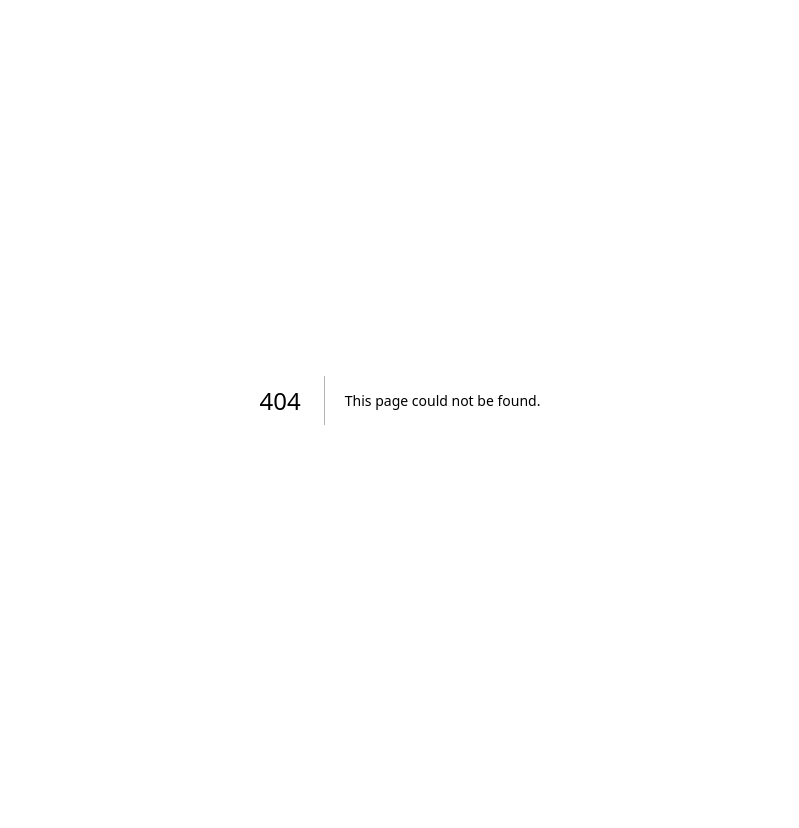
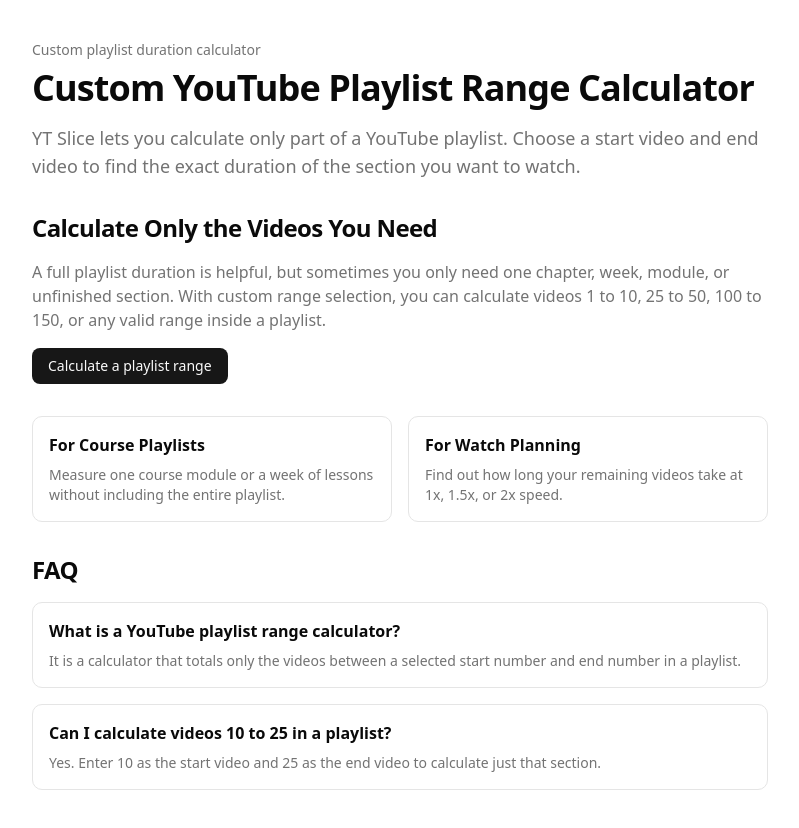
Before and after one commit to Akash8585/YT-slice, a Next.js app: page /custom-youtube-playlist-range-calculator in a window 1280 px wide. Before the commit this address had no page. Shown: the whole page, without its empty margins (240-1039 px from the left). Before the commit the page ends 800 px from the top, so only its background shows below. Built offline with nearby package versions, Linux system fonts and the light colour scheme.

Commit message:
Add SEO guide pages for playlist calculator

```diff
--- /dev/null
+++ b/src/app/custom-youtube-playlist-range-calculator/page.tsx
@@ -0,0 +1,104 @@
+import type { Metadata } from "next";
+import Link from "next/link";
+
+const title = "Custom YouTube Playlist Range Calculator";
+const description =
+  "Calculate the duration of a custom YouTube playlist range by choosing the start video and end video instead of measuring the full playlist.";
+
+export const metadata: Metadata = {
+  title,
+  description,
+  alternates: {
+    canonical: "/custom-youtube-playlist-range-calculator",
+  },
+  openGraph: {
+    title,
+    description,
+    url: "/custom-youtube-playlist-range-calculator",
+    type: "article",
+  },
+};
+
+export default function CustomRangeGuide() {
+  const faqSchema = {
+    "@context": "https://schema.org",
+    "@type": "FAQPage",
+    mainEntity: [
+      {
+        "@type": "Question",
+        name: "What is a YouTube playlist range calculator?",
+        acceptedAnswer: {
+          "@type": "Answer",
+          text: "A YouTube playlist range calculator measures only the videos between a selected start number and end number in a playlist.",
+        },
+      },
+      {
+        "@type": "Question",
+        name: "Can I calculate videos 10 to 25 in a playlist?",
+        acceptedAnswer: {
+          "@type": "Answer",
+          text: "Yes. Enter 10 as the start video and 25 as the end video in YT Slice to calculate that playlist section.",
+        },
+      },
+    ],
+  };
+
+  return (
+    <main className="mx-auto max-w-3xl px-4 py-10">
+      <script
+        type="application/ld+json"
+        dangerouslySetInnerHTML={{ __html: JSON.stringify(faqSchema) }}
+      />
+      <p className="text-sm font-medium text-muted-foreground">
+        Custom playlist duration calculator
+      </p>
+      <h1 className="mt-2 text-4xl font-bold tracking-tight">
+        Custom YouTube Playlist Range Calculator
+      </h1>
+      <p className="mt-4 text-lg text-muted-foreground">
+        YT Slice lets you calculate only part of a YouTube playlist. Choose a start video and end video to find the exact duration of the section you want to watch.
+      </p>
+
+      <section className="mt-8 space-y-4">
+        <h2 className="text-2xl font-semibold tracking-tight">Calculate Only the Videos You Need</h2>
+        <p className="text-muted-foreground">
+          A full playlist duration is helpful, but sometimes you only need one chapter, week, module, or unfinished section. With custom range selection, you can calculate videos 1 to 10, 25 to 50, 100 to 150, or any valid range inside a playlist.
+        </p>
+        <Link href="/" className="inline-flex rounded-md bg-primary px-4 py-2 text-sm font-medium text-primary-foreground">
+          Calculate a playlist range
+        </Link>
+      </section>
+
+      <section className="mt-8 grid gap-4 sm:grid-cols-2">
+        <div className="rounded-lg border p-4">
+          <h2 className="font-semibold">For Course Playlists</h2>
+          <p className="mt-2 text-sm text-muted-foreground">
+            Measure one course module or a week of lessons without including the entire playlist.
+          </p>
+        </div>
+        <div className="rounded-lg border p-4">
+          <h2 className="font-semibold">For Watch Planning</h2>
+          <p className="mt-2 text-sm text-muted-foreground">
+            Find out how long your remaining videos take at 1x, 1.5x, or 2x speed.
+          </p>
+        </div>
+      </section>
+
+      <section className="mt-8 space-y-4">
+        <h2 className="text-2xl font-semibold tracking-tight">FAQ</h2>
+        <article className="rounded-lg border p-4">
+          <h3 className="font-semibold">What is a YouTube playlist range calculator?</h3>
+          <p className="mt-2 text-sm text-muted-foreground">
+            It is a calculator that totals only the videos between a selected start number and end number in a playlist.
+          </p>
+        </article>
+        <article className="rounded-lg border p-4">
+          <h3 className="font-semibold">Can I calculate videos 10 to 25 in a playlist?</h3>
+          <p className="mt-2 text-sm text-muted-foreground">
+            Yes. Enter 10 as the start video and 25 as the end video to calculate just that section.
+          </p>
+        </article>
+      </section>
+    </main>
+  );
+}
--- /dev/null
+++ b/src/app/how-to-calculate-youtube-playlist-length/page.tsx
@@ -0,0 +1,96 @@
+import type { Metadata } from "next";
+import Link from "next/link";
+
+const title = "How to Calculate YouTube Playlist Length";
+const description =
+  "Learn how to calculate the total length of a YouTube playlist, check watch time at faster playback speeds, and measure a custom playlist range.";
+
+export const metadata: Metadata = {
+  title,
+  description,
+  alternates: {
+    canonical: "/how-to-calculate-youtube-playlist-length",
+  },
+  openGraph: {
+    title,
+    description,
+    url: "/how-to-calculate-youtube-playlist-length",
+    type: "article",
+  },
+};
+
+export default function PlaylistLengthGuide() {
+  const articleSchema = {
+    "@context": "https://schema.org",
+    "@type": "HowTo",
+    name: title,
+    description,
+    step: [
+      {
+        "@type": "HowToStep",
+        name: "Copy the playlist URL",
+        text: "Open the YouTube playlist and copy the URL from the browser address bar.",
+      },
+      {
+        "@type": "HowToStep",
+        name: "Paste the playlist into YT Slice",
+        text: "Paste the YouTube playlist link into the calculator input.",
+      },
+      {
+        "@type": "HowToStep",
+        name: "Choose full playlist or range",
+        text: "Calculate the complete playlist or enter a start and end video number for a custom range.",
+      },
+      {
+        "@type": "HowToStep",
+        name: "Review total watch time",
+        text: "Read the total duration, average video length, selected videos, and playback speed estimates.",
+      },
+    ],
+  };
+
+  return (
+    <main className="mx-auto max-w-3xl px-4 py-10">
+      <script
+        type="application/ld+json"
+        dangerouslySetInnerHTML={{ __html: JSON.stringify(articleSchema) }}
+      />
+      <p className="text-sm font-medium text-muted-foreground">
+        YouTube playlist duration guide
+      </p>
+      <h1 className="mt-2 text-4xl font-bold tracking-tight">
+        How to Calculate YouTube Playlist Length
+      </h1>
+      <p className="mt-4 text-lg text-muted-foreground">
+        YouTube does not always show the total runtime of a playlist in a way that helps you plan. YT Slice calculates the total length of a playlist and can also measure only a selected range of videos.
+      </p>
+
+      <section className="mt-8 space-y-4">
+        <h2 className="text-2xl font-semibold tracking-tight">Quick Answer</h2>
+        <p className="text-muted-foreground">
+          To calculate YouTube playlist length, copy the playlist URL, paste it into YT Slice, and choose whether to calculate the full playlist or a custom range. The result shows total watch time, average video length, and playback speed estimates.
+        </p>
+        <Link href="/" className="inline-flex rounded-md bg-primary px-4 py-2 text-sm font-medium text-primary-foreground">
+          Open the calculator
+        </Link>
+      </section>
+
+      <section className="mt-8 space-y-4">
+        <h2 className="text-2xl font-semibold tracking-tight">Steps</h2>
+        <ol className="space-y-3 text-muted-foreground">
+          <li><strong className="text-foreground">1. Copy the playlist URL.</strong> Use a public YouTube playlist link that contains a playlist ID after <code>list=</code>.</li>
+          <li><strong className="text-foreground">2. Paste it into YT Slice.</strong> The calculator fetches the playlist videos and reads each video duration.</li>
+          <li><strong className="text-foreground">3. Choose a range if needed.</strong> Leave the full playlist option on, or enter start and end video numbers.</li>
+          <li><strong className="text-foreground">4. Check the watch time.</strong> Review the total duration and compare times at common playback speeds.</li>
+        </ol>
+      </section>
+
+      <section className="mt-8 space-y-4">
+        <h2 className="text-2xl font-semibold tracking-tight">When a Range Calculator Helps</h2>
+        <p className="text-muted-foreground">
+          Range selection is useful for long playlists, online courses, study plans, and playlists where you have already watched the first set of videos. Instead of calculating the whole playlist again, you can measure only videos 20 to 45 or any other section.
+        </p>
+      </section>
+    </main>
+  );
+}
--- a/src/app/page.tsx
+++ b/src/app/page.tsx
@@ -1,5 +1,6 @@
 'use client';
 
+import Link from 'next/link';
 import { useState } from 'react';
 import { useForm } from 'react-hook-form';
 import { Button } from '@/components/ui/button';
@@ -398,6 +399,32 @@
           ))}
         </div>
       </section>
+
+      <section className="mt-10 space-y-4" aria-labelledby="guides-heading">
+        <h2 id="guides-heading" className="text-2xl font-semibold tracking-tight">
+          Playlist Time Guides
+        </h2>
+        <div className="grid gap-3 sm:grid-cols-2">
+          <Link
+            href="/how-to-calculate-youtube-playlist-length"
+            className="rounded-lg border p-4 transition-colors hover:bg-muted/50"
+          >
+            <h3 className="font-semibold">How to calculate playlist length</h3>
+            <p className="mt-2 text-sm text-muted-foreground">
+              A step-by-step guide for finding total YouTube playlist watch time.
+            </p>
+          </Link>
+          <Link
+            href="/custom-youtube-playlist-range-calculator"
+            className="rounded-lg border p-4 transition-colors hover:bg-muted/50"
+          >
+            <h3 className="font-semibold">Custom playlist range calculator</h3>
+            <p className="mt-2 text-sm text-muted-foreground">
+              Learn how to calculate only videos 12 to 40, 50 to 100, or any other range.
+            </p>
+          </Link>
+        </div>
+      </section>
     </main>
   );
 }
--- a/src/app/sitemap.ts
+++ b/src/app/sitemap.ts
@@ -1,12 +1,26 @@
 import type { MetadataRoute } from "next";
 
 export default function sitemap(): MetadataRoute.Sitemap {
-  return [
+  const siteUrl = "https://ytplaylistlength.acash.dev";
+  const pages = [
     {
-      url: "https://ytplaylistlength.acash.dev/",
-      lastModified: new Date(),
-      changeFrequency: "weekly",
+      path: "/",
       priority: 1,
     },
+    {
+      path: "/how-to-calculate-youtube-playlist-length",
+      priority: 0.8,
+    },
+    {
+      path: "/custom-youtube-playlist-range-calculator",
+      priority: 0.8,
+    },
   ];
+
+  return pages.map((page) => ({
+    url: `${siteUrl}${page.path}`,
+    lastModified: new Date(),
+    changeFrequency: "weekly",
+    priority: page.priority,
+  }));
 }
```
